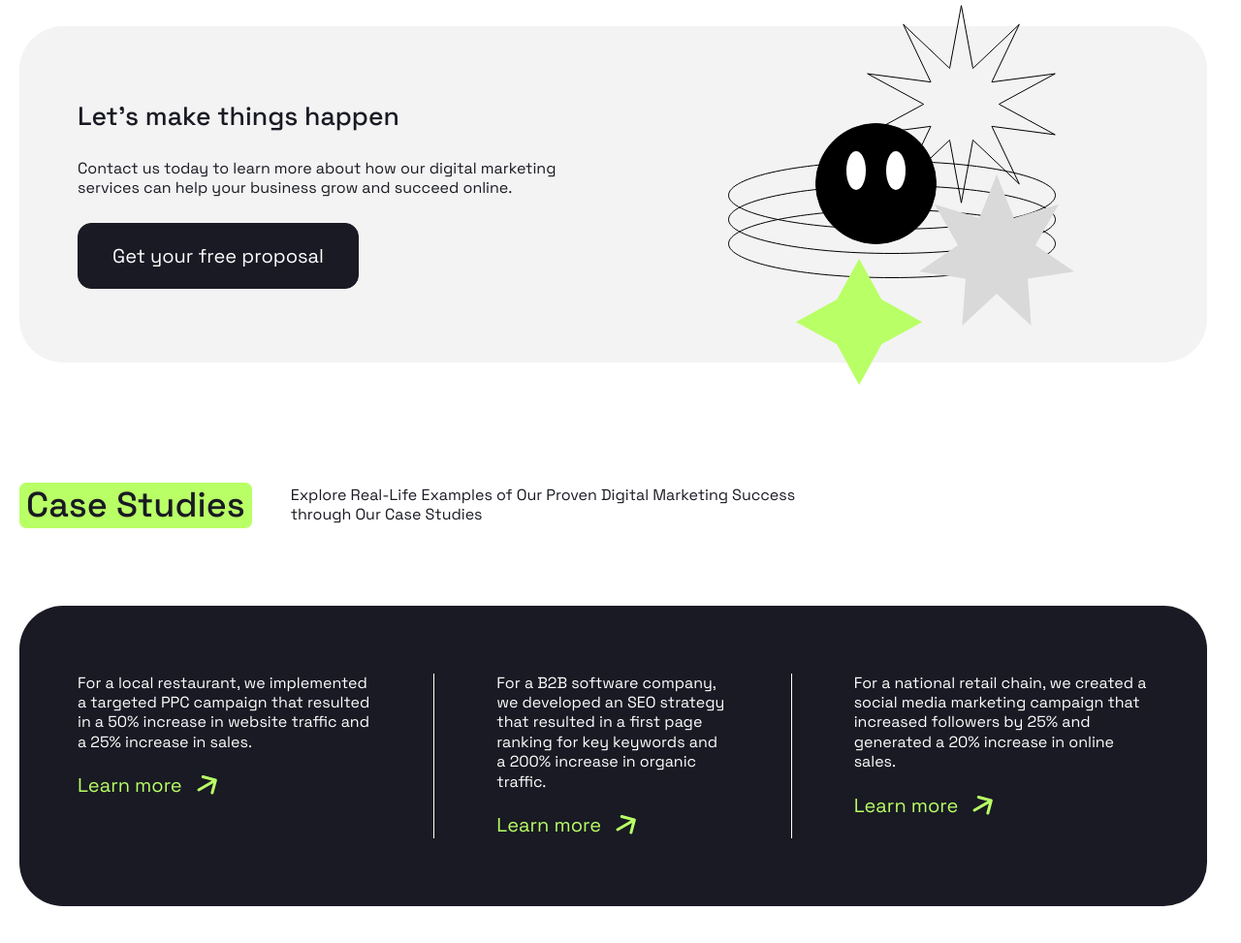
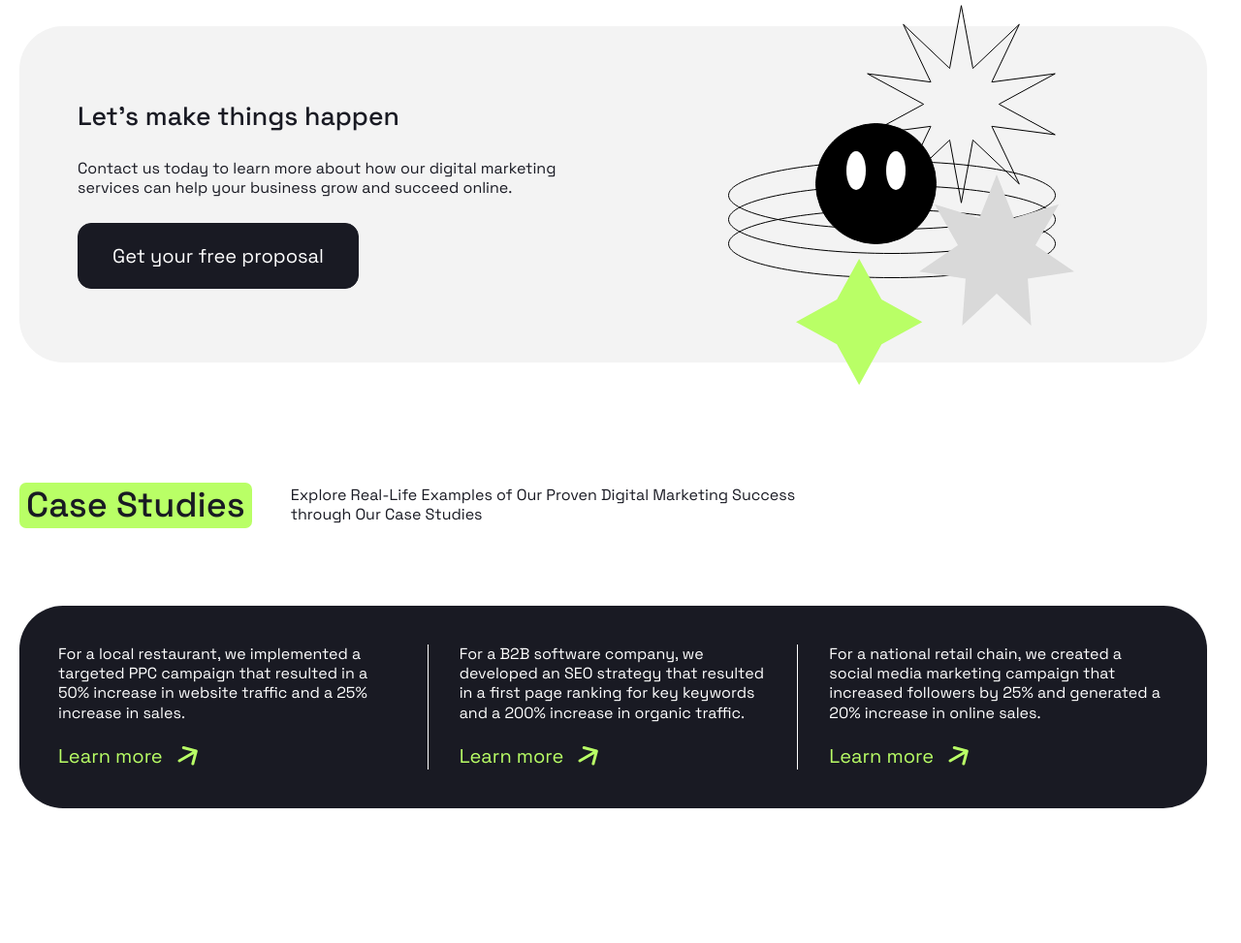
Before and after one commit to NikitaKhvWeb/positivus, a website: page index.html in a window 1280 px wide. Shown: the part 2093-3066 px from the top of the page at 97% size. After the commit the page ends 2977 px from the top, so only its background shows below. Drawn offline with Linux system fonts and the light colour scheme.

Commit message:
feat: add adaptive section studies

```diff
--- a/index.html
+++ b/index.html
@@ -380,7 +380,7 @@
         </div>
       </section>
 
-      <section class="section container">
+      <section class="section section--hidden-x container">
         <header class="section__header">
           <h2 class="section__title puddle-bg">
             Case Studies
--- a/styles/layout/_studies.scss
+++ b/styles/layout/_studies.scss
@@ -1,14 +1,27 @@
 @use '../abstracts/media';
 
 .studies {
+  @include media.desktop-above {
     padding: 70px 60px;
+  }
+
+  @include media.mobile-above {
+    padding: 40px;
     color: var(--color-light);
     background-color: var(--color-dark);
     border-radius: var(--border-radius-large);
+  }
 
   &__list {
     display: grid;
     grid-template-columns: repeat(3, 1fr);
+
+    @include media.mobile {
+      scroll-snap-type: x mandatory;
+      overflow-x: scroll;
+      width: 100vw;
+      column-gap: 20px;
+    }
   }
 
   &__item {
@@ -18,6 +31,11 @@
     flex-direction: column;
     row-gap: 20px;
 
+    @include media.desktop {
+      --studiesItemPaddingX: 32px;
+    }
+
+    @include media.mobile-above {
       &:not(:first-child) {
         padding-left: var(--studiesItemPaddingX);
       }
@@ -25,6 +43,16 @@
       &:not(:last-child) {
         padding-right: var(--studiesItemPaddingX);
         border-right: 1px solid var(--color-light);
+      }
+    }
+
+    @include media.mobile {
+      min-width: 350px;
+      padding: 42px 50px;
+      color: var(--color-light);
+      background-color: var(--color-dark);
+      border-radius: var(--border-radius-large);
+      scroll-snap-type: start;
     }
   }
 
```
Also changed, not shown: styles/main.css, 1 other file. Lines whose indentation alone changed are shown as unchanged.
